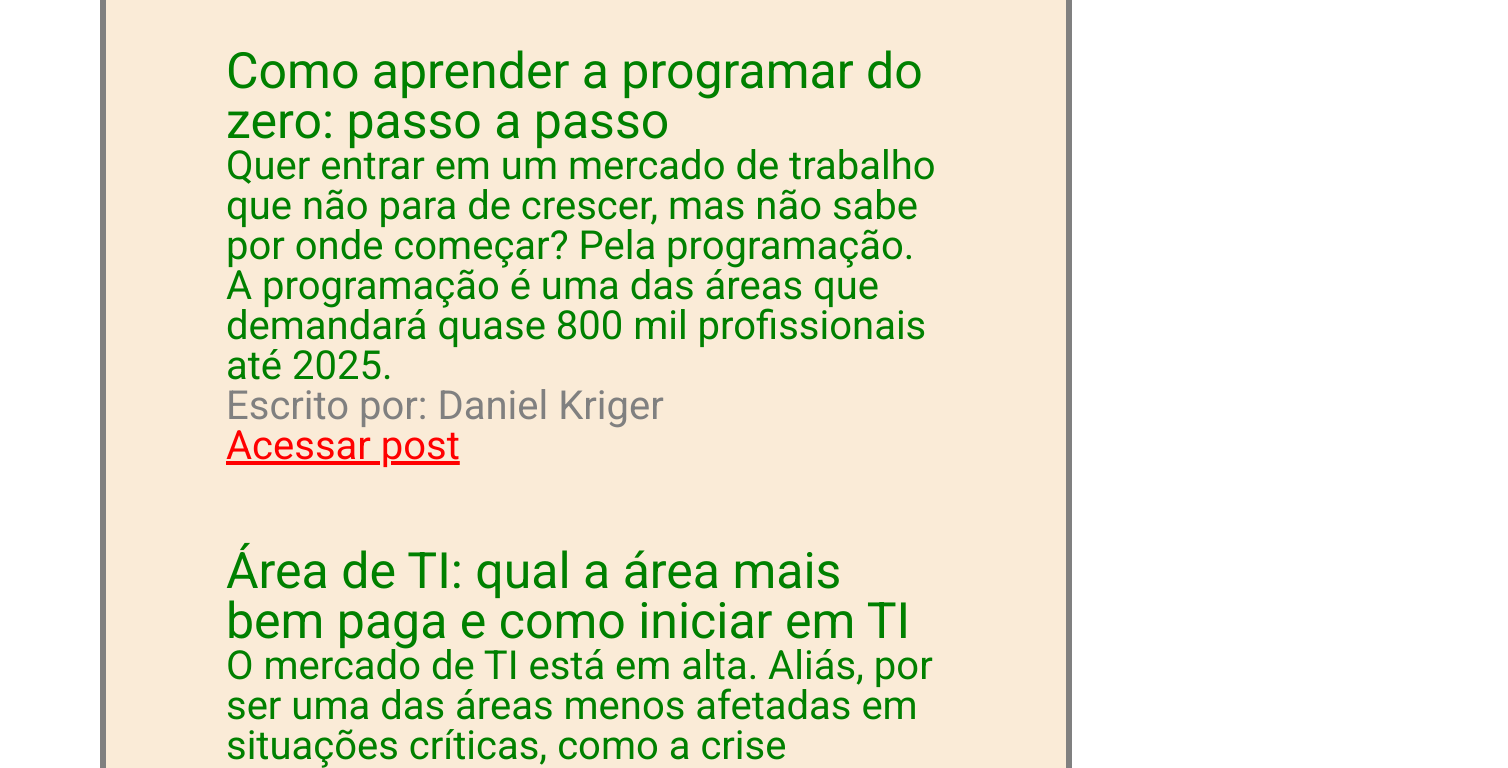
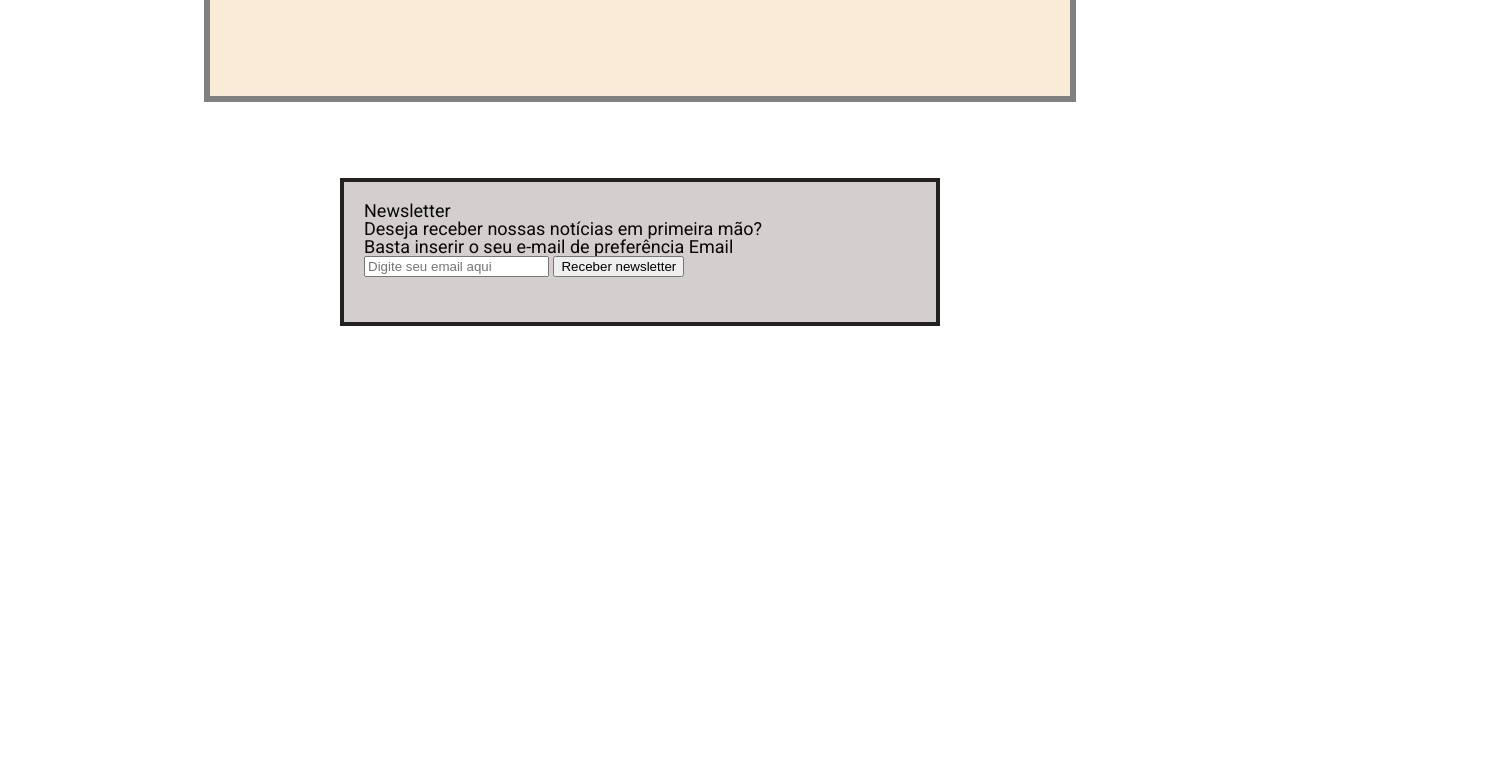
Before and after one commit to Kenzie-Academy-Brasil-Developers/m1-entrega-estilizando-blog-kenzie-aldairbarros, a plain HTML site: page index.html in a window 1280 px wide. Shown: the part 790-1558 px from the top of the page, 1508 px wide, since content can reach past the window. After the commit the page ends 1116 px from the top, so only its background shows below. Drawn offline with Linux system fonts and the light colour scheme.

Commit message:
Correção centralizando conteúdo

```diff
--- a/style.css
+++ b/style.css
@@ -2,19 +2,34 @@
 
 
 .titulo {
+    display: flex;
+    justify-content: center;
+    align-items: center;
     text-align: center;
+    flex-direction: column;
     font-size: 100px ;
 
 }
 
 .sub-titulo {
+    display: flex;
+    justify-content: left;
 
-    font-size: 50px;
+    font-size: 18px ;
+    color: blue;
 
 }
 
 
 body {
+
+    width: 100%;
+    height: 100vh;
+    display: flex;
+    justify-content: last baseline;
+    flex-direction: column;
+    align-items: center;
+
     font-family: 'Roboto', sans-serif;
 }
 
@@ -30,40 +45,48 @@ a {
 }
 
 article {
-    padding: 40px;
-    font-size: 50px
+    padding: 20px;
+    font-size: 16px;
     font-style: oblique;
-    color: green
+    color: black;
 }
 
 .container {
+    display: flex;
+    align-items: center;
+    justify-content: center;
+    flex-direction: column;
+    max-width: 700px;
     margin: 100px;
-    width: 100vh;
-    height: 100%;
+    width: 100%;
+    height: max-content;
     border: 6px solid gray;
     font-size: 40px;
     background-color: antiquewhite;
     padding: 80px;
 
-    display:;
-    justify-content: ;
-    align-items: ;
 
 
 }
 
 .box {
-    height: 200px;
-    width: 1200px;
+    height: 100%;
+    width: 100vh;
     background-color: rgb(212, 206, 206);
     margin: 100px  ;
-    padding: 50px;
+    padding: 20px;
     border: 4px solid rgb(36, 33, 33);
     color: rgb(8, 8, 8);
-    font-size: 50px;
+    font-size: 18px;
 
-    display: inline-block ;
-    flex-direction: ;
-    justify-content: ;
-    align-items: ;
+
 }
+
+.formulario {
+
+    height: 100px;
+    width: 100vh;
+    display: flex;
+    justify-content: center;
+    align-items: center;
+}
```
